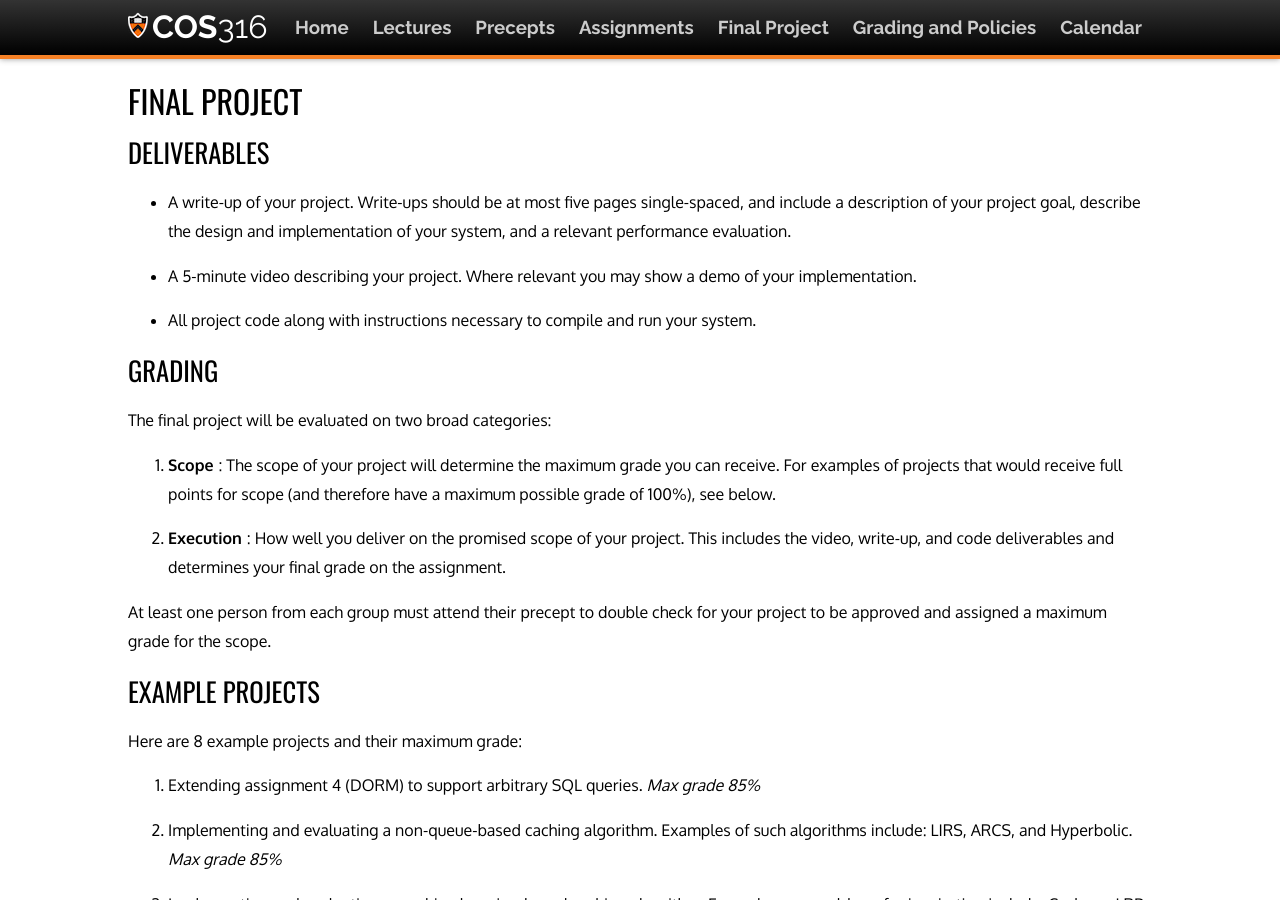
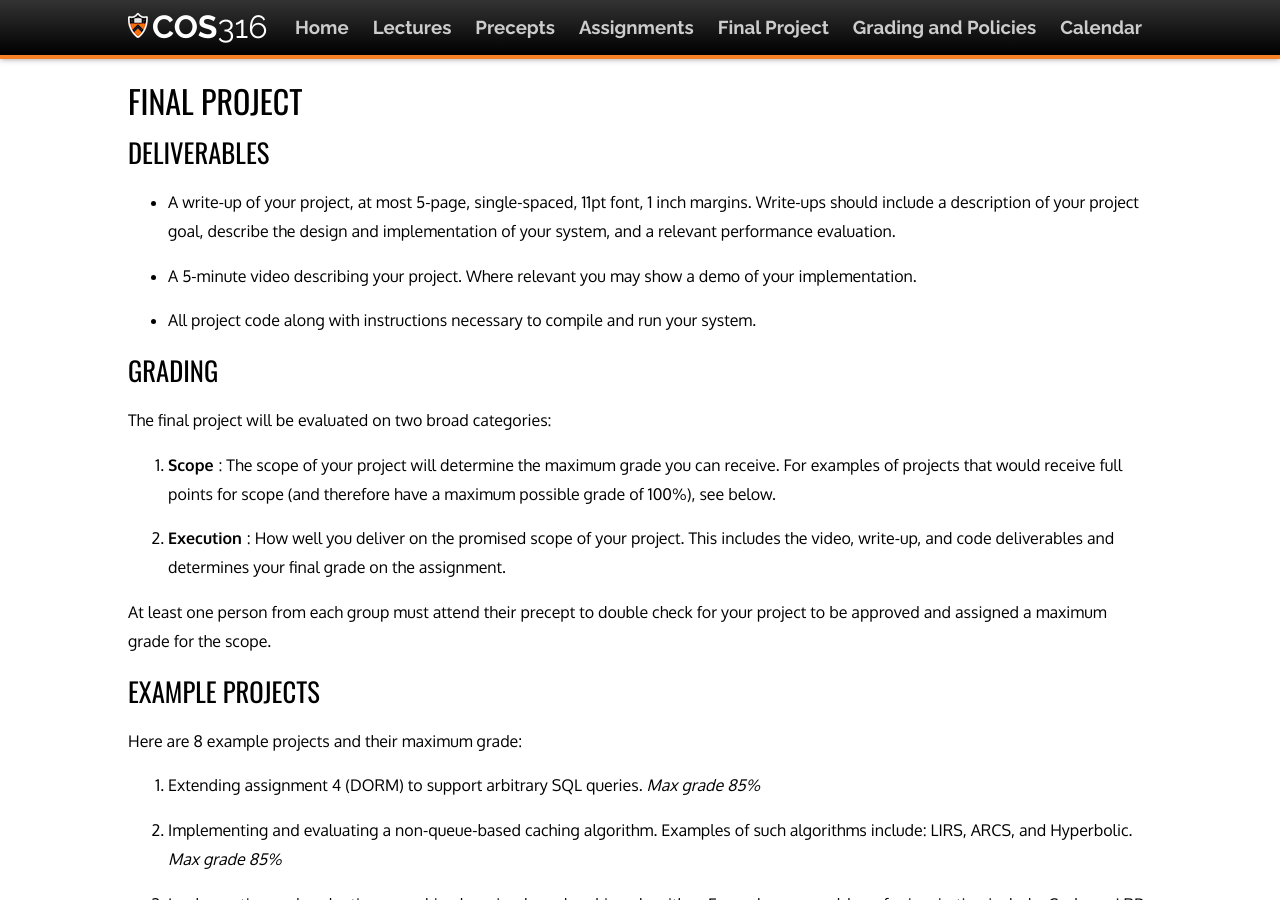
Before and after one commit to cos316/cos316-web, a Jekyll site: the page built from final.md, in a window 1280 px wide and 900 px high. Built offline with Jekyll 4.4.1, drawn with Linux system fonts in a browser that asks for light colours; nearby versions of some CDN libraries.

Commit message:
Final project

```diff
--- a/final.md
+++ b/final.md
@@ -5,10 +5,10 @@ layout: default
 
 ## Deliverables
 
-* A write-up of your project. Write-ups should be at most five pages
-  single-spaced, and include a description of your project goal, describe the
-  design and implementation of your system, and a relevant performance
-  evaluation.
+* A write-up of your project, at most 5-page, single-spaced, 11pt font, 1 inch
+  margins. Write-ups should include a description of your project goal,
+  describe the design and implementation of your system, and a relevant
+  performance evaluation.
 
 * A 5-minute video describing your project. Where relevant you may show a demo
   of your implementation.
```
